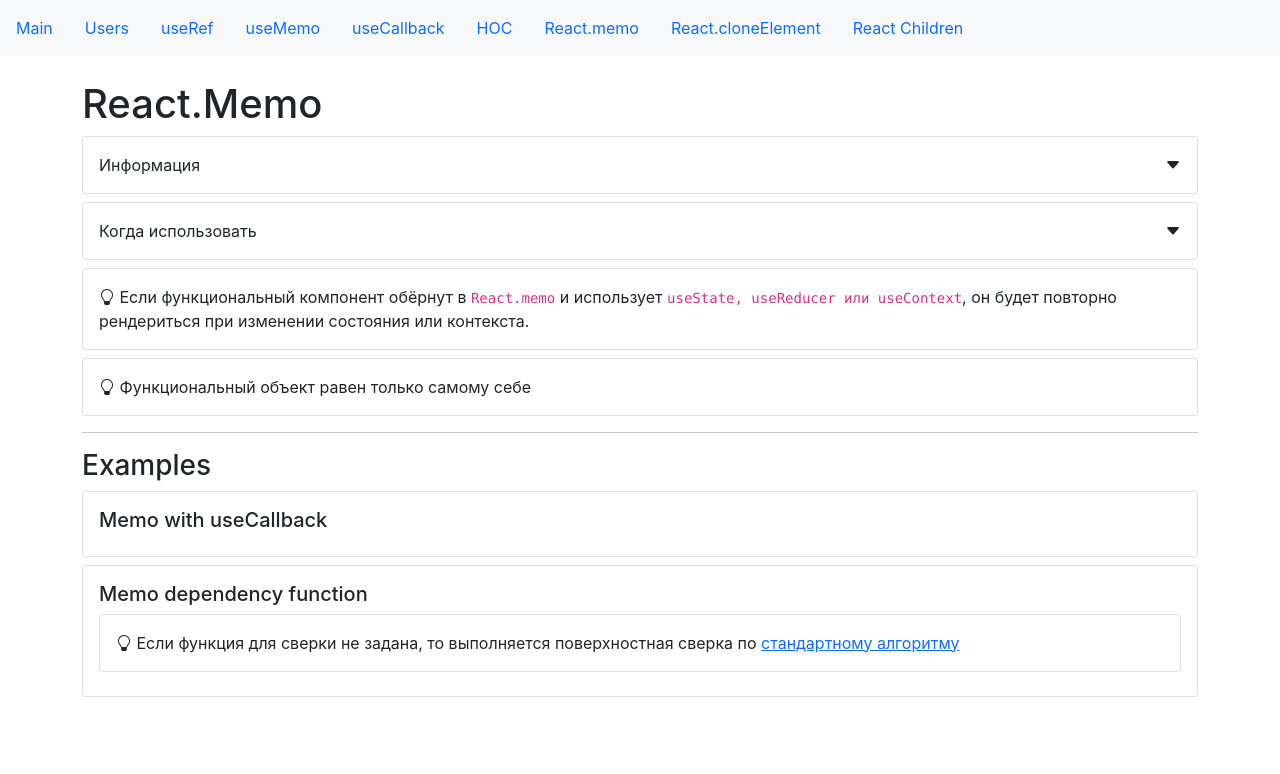
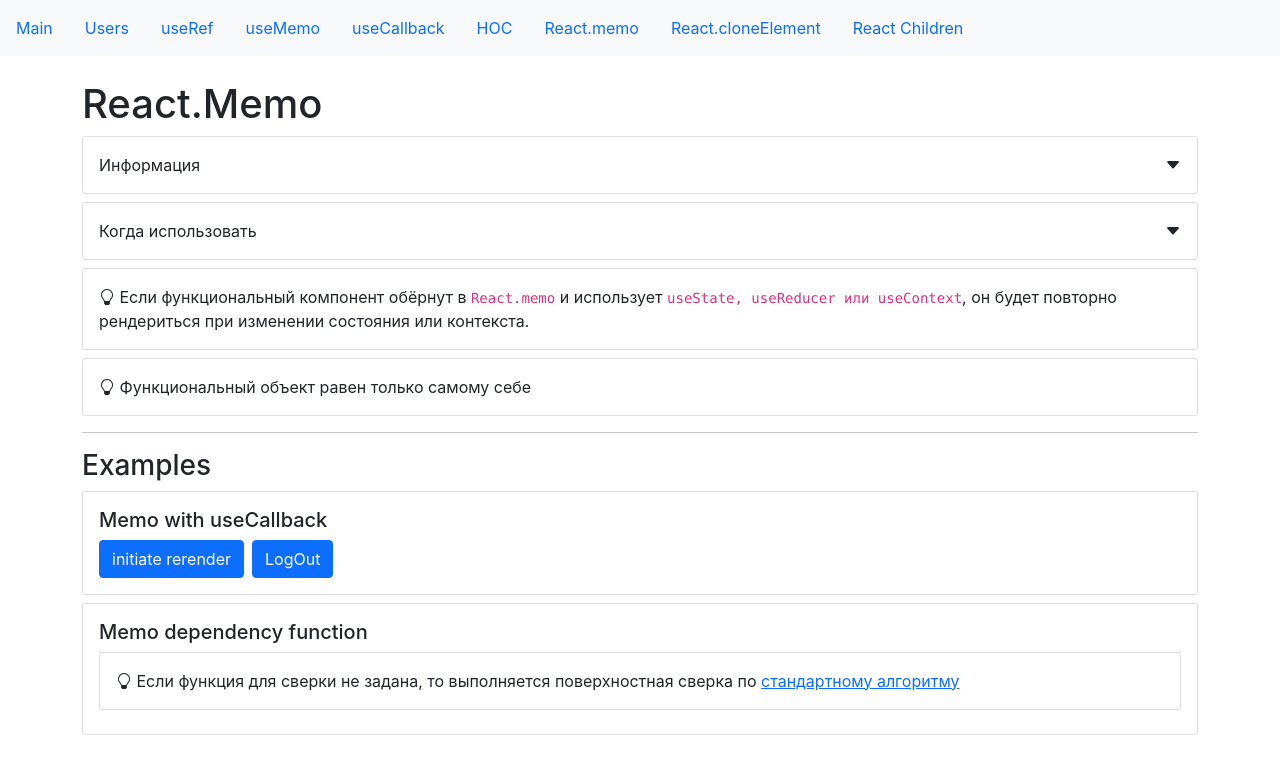
Before and after one commit to Almaz2607/start-hooks, a React (Create React App) app: page /memo in a window 1280 px wide. Shown: the top 774 px of the page. Built offline with nearby package versions, Linux system fonts and the light colour scheme.

Commit message:
lesson-11 / theme 'hooks' - react.memo

```diff
--- a/src/app/components/examples/memo/memoWithUseCallbackExample.jsx
+++ b/src/app/components/examples/memo/memoWithUseCallbackExample.jsx
@@ -1,5 +1,41 @@
+import React, { useCallback, useEffect, useState } from "react";
+import PropTypes from "prop-types";
+
+const LogOutButton = ({ onLogOut }) => {
+    useEffect(() => {
+        console.log("render button");
+    });
+
+    return (
+        <button className="btn btn-primary" onClick={onLogOut}>
+            LogOut
+        </button>
+    );
+};
+LogOutButton.propTypes = {
+    onLogOut: PropTypes.func
+};
+
+const MemoizedLogOutButton = React.memo(LogOutButton);
+
 const MemoWithUseCallbackExample = (props) => {
-    return null;
+    const [state, setState] = useState(false);
+
+    const handleLogOut = useCallback(() => {
+        localStorage.removeItem("auth");
+    }, [props]);
+
+    return (
+        <>
+            <button
+                className="btn btn-primary me-2"
+                onClick={() => setState(!state)}
+            >
+                initiate rerender
+            </button>
+            <MemoizedLogOutButton onLogOut={handleLogOut} />
+        </>
+    );
 };
 
 export default MemoWithUseCallbackExample;
```
